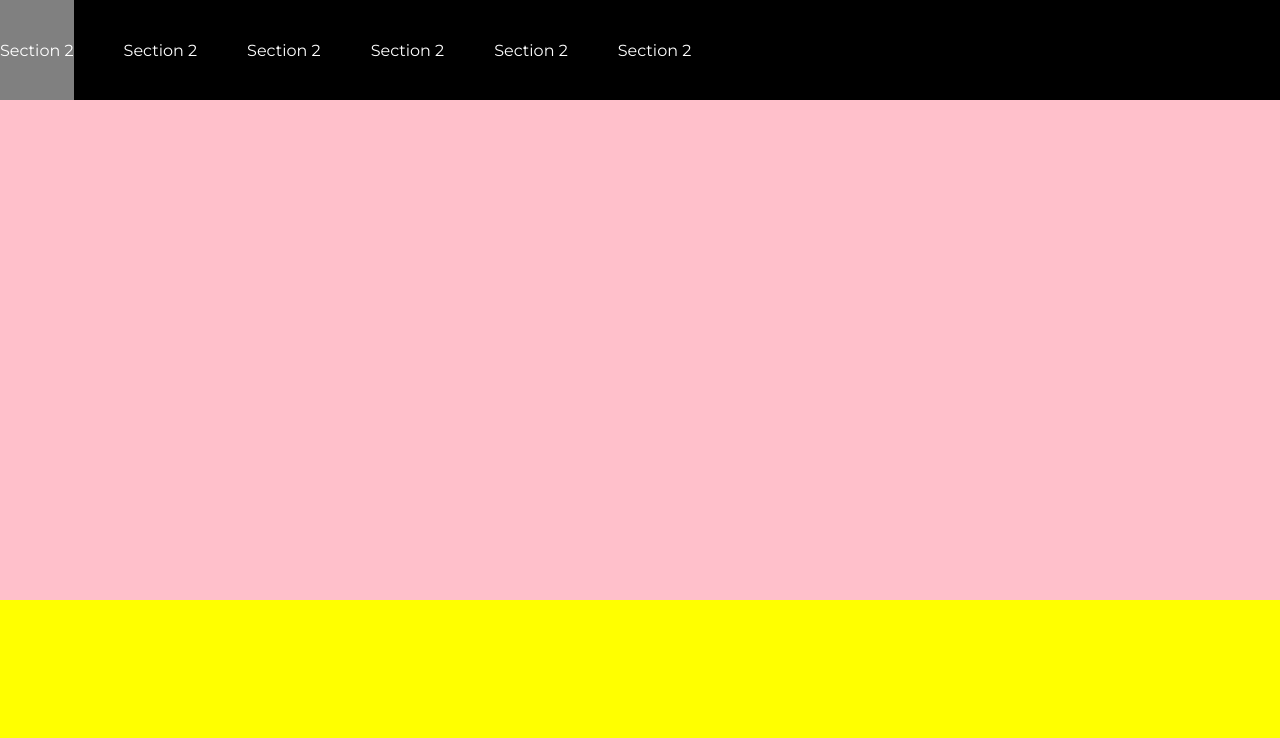
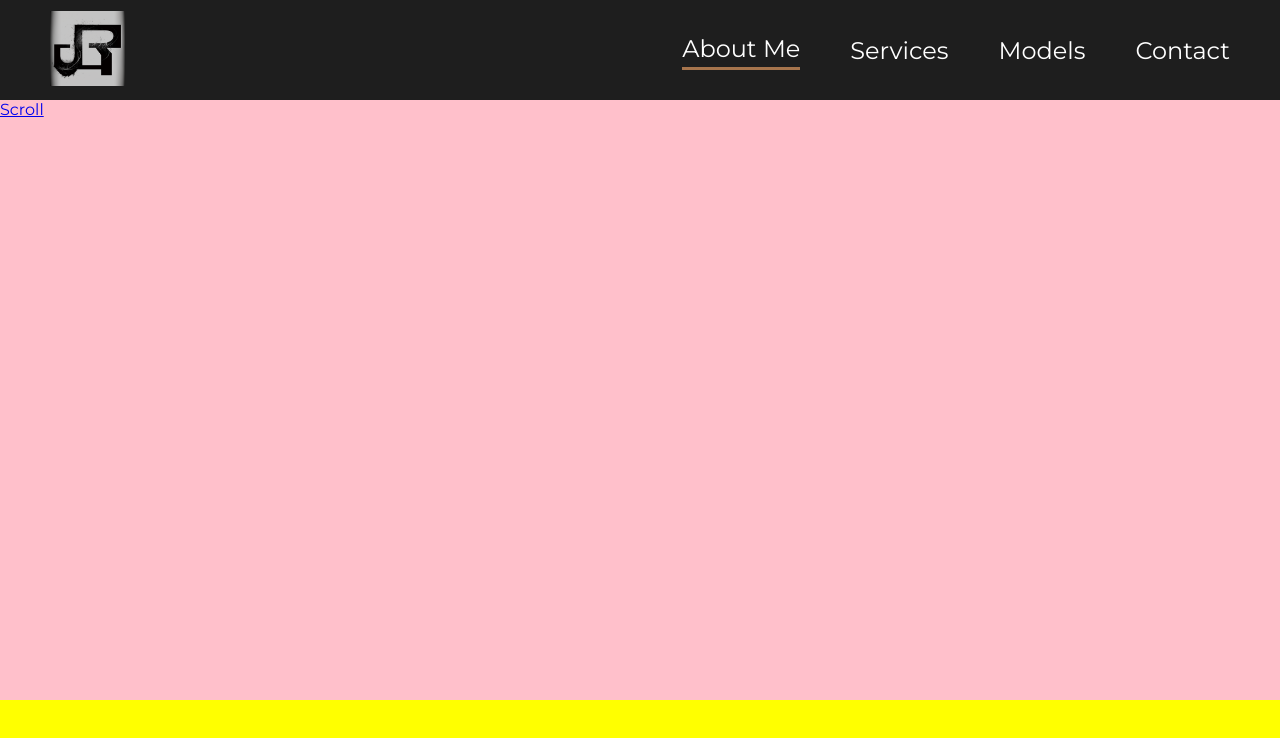
Before and after one commit to janisringli/janis-webservices, a React (Vite) app: page / in a window 1280 px wide. Shown: the top 738 px of the page. Built offline with nearby package versions, Linux system fonts and the light colour scheme.

Commit message:
finish header style

```diff
--- a/src/components/Header/Header.css
+++ b/src/components/Header/Header.css
@@ -1,8 +1,9 @@
 .header-wrapper {
-  background: black;
+  background: transparent;
   height: 100px;
   width: 100vw;
-  position: fixed;
+  /* TODO: find solution for offset whiel scrolling*/
+  /* position: fixed; */
 }
 .header-content {
   display: flex;
@@ -10,14 +11,34 @@
   gap: 50px;
   height: 100%;
   align-items: center;
+  justify-content: space-between;
+  padding-right: 50px;
+  padding-left: 50px;
 }
-.header-item {
+.logo img {
+  height: 75px;
+  width: 75px;
+  background-color: grey;
+}
+.nav {
+  display: flex;
+  flex-direction: row;
+  gap: 50px;
+  height: 100%;
+  align-items: center;
+}
+.nav-item {
   display: flex;
   align-items: center;
   color: white;
   text-decoration: none;
   height: 100%;
   text-align: center;
+  font-size: 24px;
+  line-height: 37px;
+}
+.current {
+  border-bottom: #a7754d 3px solid;
 }
 .header-item:hover {
   cursor: pointer;
--- a/src/components/Header/Header.jsx
+++ b/src/components/Header/Header.jsx
@@ -1,27 +1,27 @@
 import "./Header.css";
+import logo from "../../assets/img/logo.png";
 
 function Header() {
   return (
     <div class="header-wrapper">
       <div className="header-content">
-        <a className="header-item" href="#section1">
-          Section 2
-        </a>
-        <a className="header-item" href="#section2">
-          Section 2
-        </a>
-        <a className="header-item" href="#section3">
-          Section 2
-        </a>
-        <a className="header-item" href="#section4">
-          Section 2
-        </a>
-        <a className="header-item" href="#section5">
-          Section 2
-        </a>
-        <a className="header-item" href="#section6">
-          Section 2
-        </a>
+        <div className="logo">
+          <img src={logo} alt="" />
+        </div>
+        <div className="nav">
+          <a className="nav-item" href="#section1">
+            <div className="current">About Me</div>
+          </a>
+          <a className="nav-item" href="#section2">
+            <div>Services</div>
+          </a>
+          <a className="nav-item" href="#section3">
+            <div>Models</div>
+          </a>
+          <a className="nav-item" href="#section4">
+            <div>Contact</div>
+          </a>
+        </div>
       </div>
     </div>
   );
```
